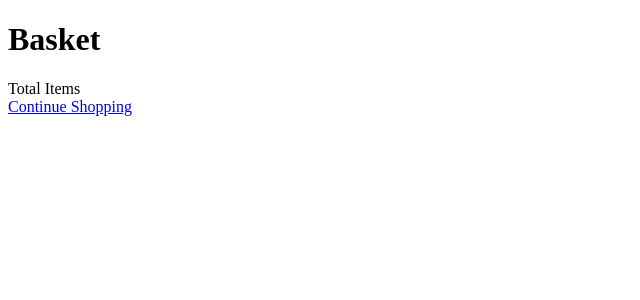
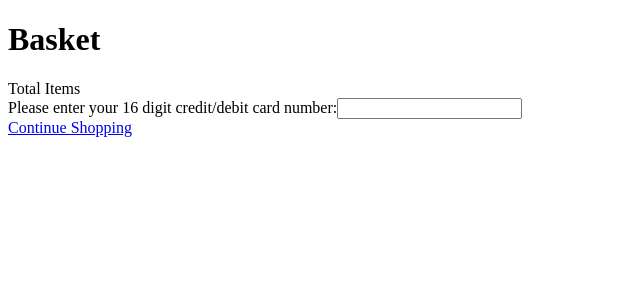
Before and after one commit to mrrustemka/shopping-simulator, a React (Create React App) app: page /basket in a window 1280 px wide. Shown: the top 300 px of the page, without its empty margins (0-640 px from the left). Built offline with nearby package versions, Linux system fonts and the light colour scheme.

Commit message:
create-card-component

```diff
--- a/src/components/Basket.jsx
+++ b/src/components/Basket.jsx
@@ -1,12 +1,14 @@
 import React from "react";
 import { Link } from "react-router-dom";
 import TotalItems from "./TotalItems";
+import Card from "./Card";
 
 function Basket() {
   return (
     <div>
       <h1>Basket</h1>
       <TotalItems />
+      <Card />
       <Link to="/">Continue Shopping</Link>
     </div>
   );
--- /dev/null
+++ b/src/components/Card.jsx
@@ -0,0 +1,12 @@
+import React from "react";
+
+function Card() {
+  return (
+    <div>
+      Please enter your 16 digit credit/debit card number:
+      <input />
+    </div>
+  );
+}
+
+export default Card;
```
